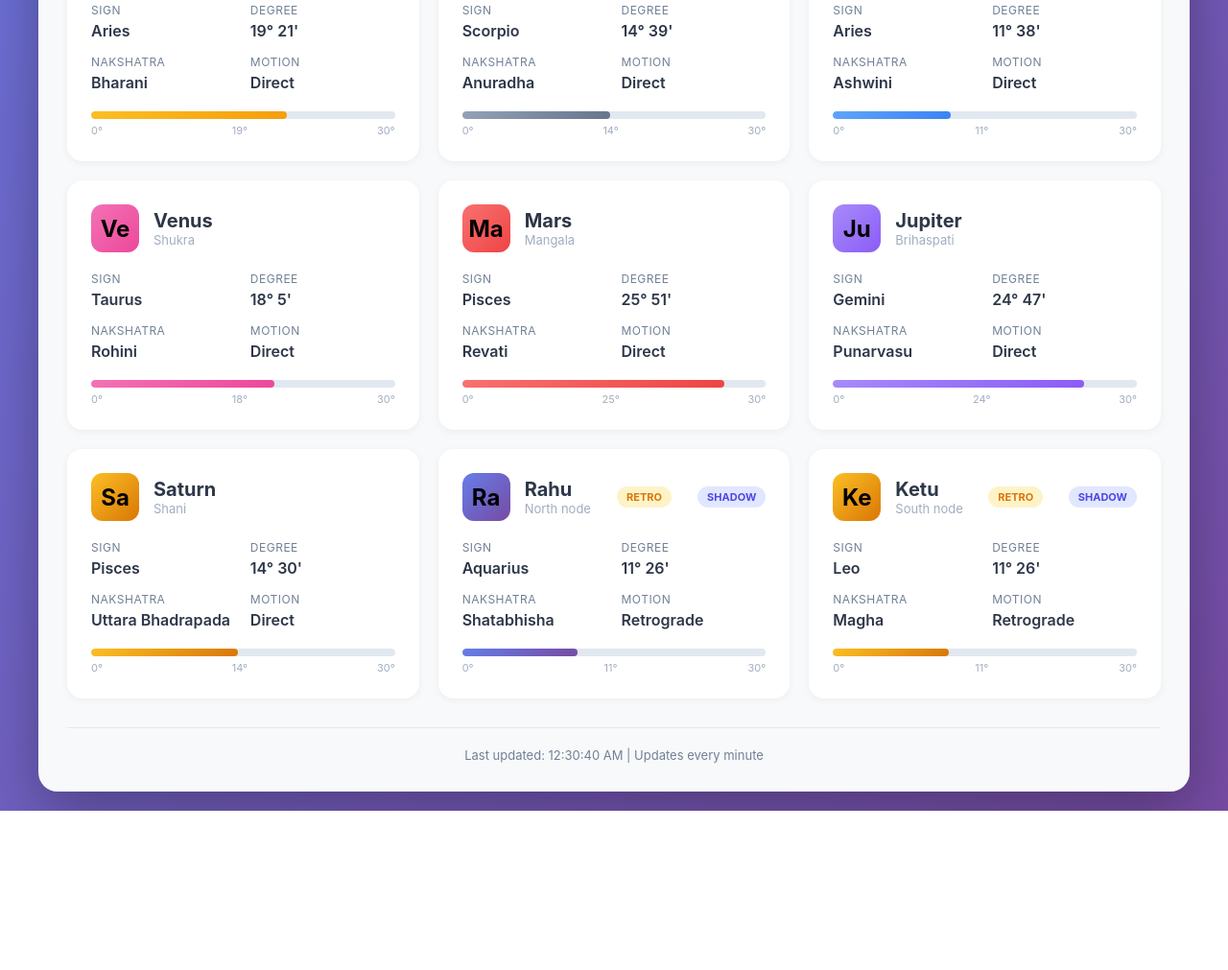
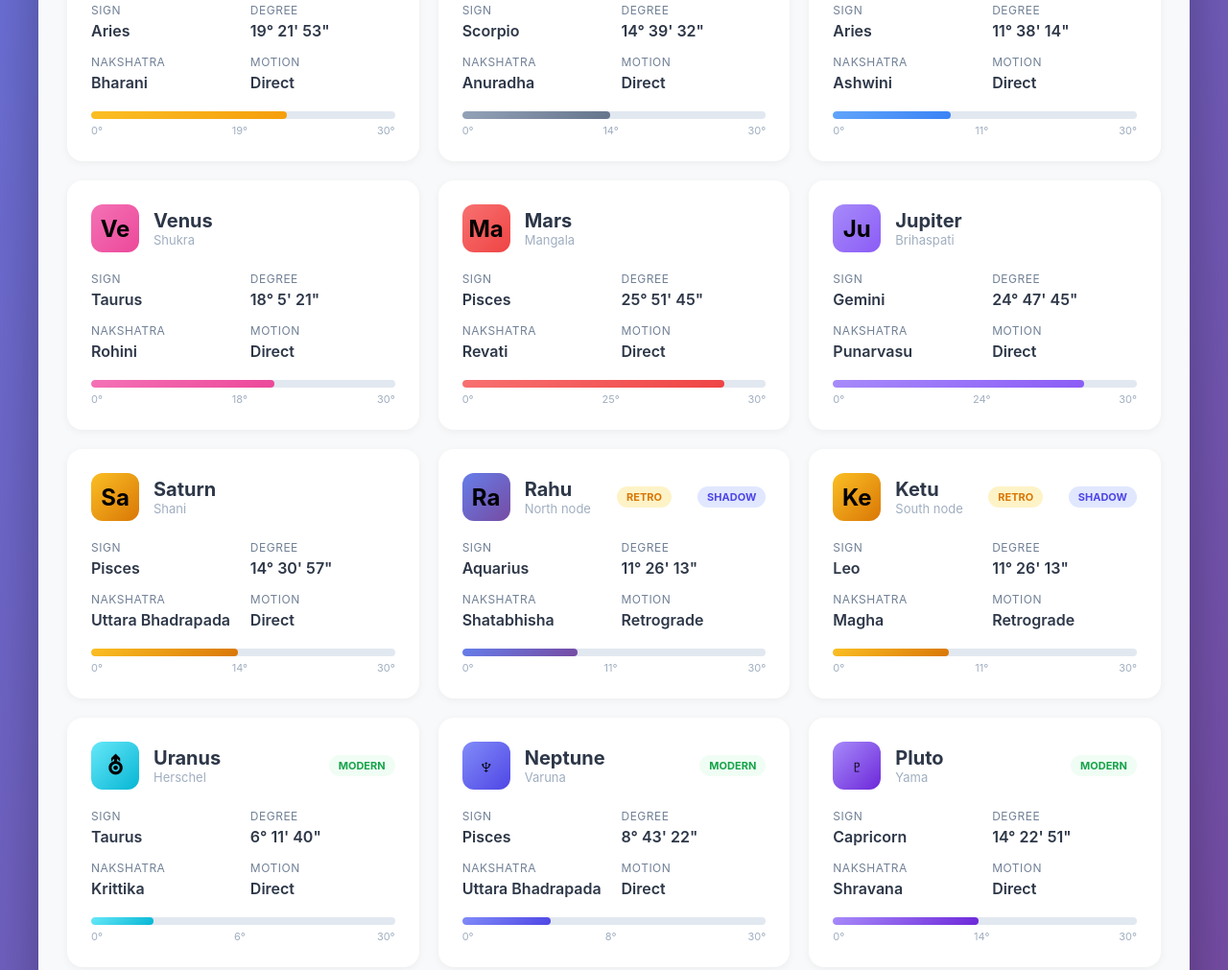
Before and after one commit to suzzxn/k2rahu, a plain HTML site: page index.html in a window 1280 px wide. Shown: the part 1050-2061 px from the top of the page at 96% size. Before the commit the page ends 1895 px from the top, so only its background shows below. Drawn offline with Linux system fonts and the light colour scheme.

Commit message:
Update index.html

```diff
--- a/index.html
+++ b/index.html
@@ -432,6 +432,14 @@
         .saturn { background: linear-gradient(135deg, #fbbf24, #d97706); }
         .rahu { background: linear-gradient(135deg, #667eea, #764ba2); }
         .ketu { background: linear-gradient(135deg, #fbbf24, #d97706); }
+        .uranus  { background: linear-gradient(135deg, #67e8f9, #06b6d4); }
+        .neptune { background: linear-gradient(135deg, #818cf8, #4f46e5); }
+        .pluto   { background: linear-gradient(135deg, #a78bfa, #6d28d9); }
+
+        .badge-modern {
+            background: #f0fdf4;
+            color: #16a34a;
+        }
 
         /* Responsive */
         @media (max-width: 768px) {
@@ -518,7 +526,7 @@
         <div class="header">
             <div class="logo">
                 <div class="logo-dot"></div>
-                <span>Keturahu (Website under construction, thank u for visiting)</span>
+                <span>Keturahu</span>
             </div>
             <nav class="nav">
                 <a href="#"class="active">Horoscopes</a>
@@ -753,6 +761,27 @@
                     const c5 = 0.0549 * Math.sin((352.75 + 2444.228*t)*DEG);
                     return norm360(l0 + c1 + c2 + c3 + c4 + c5);
                 }
+                case 'uranus': {
+                    // Calibrated mean motion + Saturn perturbation — ~0.1° accuracy 2000–2030
+                    const Sa = norm360(50.077444 + 1222.113794 * t);
+                    const corr = 0.4276*Math.sin(Sa*DEG) + 0.1111*Math.cos(Sa*DEG)
+                               + 0.0822*Math.sin(2*Sa*DEG) + 0.0120*Math.cos(2*Sa*DEG)
+                               + 18.1137*t - 6.1185;
+                    return norm360(322.424 + 379.542*t + corr);
+                }
+                case 'neptune': {
+                    // VSOP87 truncated — ~0.5° accuracy 2000–2030
+                    const l0 = 304.348665 + 218.459365 * t;
+                    const c1 = 0.3818 * Math.sin((276.74 + 218.459*t)*DEG);
+                    const c2 = 0.1124 * Math.sin((162.74 + 436.918*t)*DEG);
+                    const c3 = 0.0842 * Math.sin((357.53 + 35999.050*t)*DEG);
+                    const c4 = 0.0348 * Math.sin((276.74 + 437.918*t)*DEG);
+                    return norm360(l0 + c1 + c2 + c3 + c4);
+                }
+                case 'pluto': {
+                    // Calibrated mean motion — ~1° accuracy 2000–2030
+                    return norm360(251.066 + 212.960 * t);
+                }
                 default: return 0;
             }
         }
@@ -773,7 +802,7 @@
             const earthLon = sunLon + Math.PI;
 
             // Approximate distance ratios (AU, mean)
-            const dist = { mercury:0.387, venus:0.723, mars:1.524, jupiter:5.203, saturn:9.537 };
+            const dist = { mercury:0.387, venus:0.723, mars:1.524, jupiter:5.203, saturn:9.537, uranus:19.191, neptune:30.069, pluto:39.482 };
             const r = dist[planet] || 5;
             const R = 1.0; // Earth ~1 AU
 
@@ -797,7 +826,7 @@
             const T1 = toT(jd);
             const T2 = toT(jd + 1);
             let lon1, lon2;
-            if (planet === 'mercury' || planet === 'venus' || planet === 'mars' || planet === 'jupiter' || planet === 'saturn') {
+            if (planet === 'mercury' || planet === 'venus' || planet === 'mars' || planet === 'jupiter' || planet === 'saturn' || planet === 'uranus' || planet === 'neptune' || planet === 'pluto') {
                 lon1 = getGeocentricLongitude(planet, T1);
                 lon2 = getGeocentricLongitude(planet, T2);
             } else {
@@ -829,6 +858,9 @@
                 mars:    { tropical: getGeocentricLongitude('mars',T),    retro: isRetrograde('mars', jd) },
                 jupiter: { tropical: getGeocentricLongitude('jupiter',T), retro: isRetrograde('jupiter', jd) },
                 saturn:  { tropical: getGeocentricLongitude('saturn',T),  retro: isRetrograde('saturn', jd) },
+                uranus:  { tropical: getGeocentricLongitude('uranus',T),  retro: isRetrograde('uranus', jd) },
+                neptune: { tropical: getGeocentricLongitude('neptune',T), retro: isRetrograde('neptune', jd) },
+                pluto:   { tropical: getGeocentricLongitude('pluto',T),   retro: isRetrograde('pluto', jd) },
                 rahu:    { tropical: nodes.rahu,  retro: true },
                 ketu:    { tropical: nodes.ketu,  retro: true },
                 _ayanamsa: ayanamsa
@@ -864,7 +896,10 @@
             jupiter: { name: 'Jupiter', sanskrit: 'Brihaspati', symbol: 'Ju', color: 'jupiter' },
             saturn: { name: 'Saturn', sanskrit: 'Shani', symbol: 'Sa', color: 'saturn' },
             rahu: { name: 'Rahu', sanskrit: 'North node', symbol: 'Ra', color: 'rahu', isShadow: true },
-            ketu: { name: 'Ketu', sanskrit: 'South node', symbol: 'Ke', color: 'ketu', isShadow: true }
+            ketu: { name: 'Ketu', sanskrit: 'South node', symbol: 'Ke', color: 'ketu', isShadow: true },
+            uranus:  { name: 'Uranus',  sanskrit: 'Herschel', symbol: '⛢', color: 'uranus',  isModern: true },
+            neptune: { name: 'Neptune', sanskrit: 'Varuna',   symbol: '♆', color: 'neptune', isModern: true },
+            pluto:   { name: 'Pluto',   sanskrit: 'Yama',     symbol: '♇', color: 'pluto',   isModern: true }
         };
 
         // Lahiri ayanamsa is now computed dynamically per date inside calcAllPositions()
@@ -887,13 +922,15 @@
             return nakshatras[nakshatraIndex];
         }
 
-        // Format degree
+        // Format degree as D° M' S"
         function formatDegree(degree) {
             const sign = Math.floor(degree / 30);
             const degInSign = degree % 30;
             const deg = Math.floor(degInSign);
-            const min = Math.floor((degInSign - deg) * 60);
-            return `${deg}° ${min}'`;
+            const minFull = (degInSign - deg) * 60;
+            const min = Math.floor(minFull);
+            const sec = Math.floor((minFull - min) * 60);
+            return `${deg}° ${min}' ${sec}"`;
         }
 
         // Calculate planetary positions — accurate VSOP87-based engine
@@ -929,6 +966,7 @@
             const badges = [];
             if (data.isRetrograde) badges.push('<span class="planet-badge badge-retro">Retro</span>');
             if (planet.isShadow) badges.push('<span class="planet-badge badge-shadow">Shadow</span>');
+            if (planet.isModern) badges.push('<span class="planet-badge badge-modern">Modern</span>');
 
             const degreeInSign = data.longitude % 30;
             const percentage = (degreeInSign / 30) * 100;
@@ -1013,7 +1051,7 @@
             const grid = document.getElementById('planets-grid');
             grid.innerHTML = '';
 
-            const order = ['sun', 'moon', 'mercury', 'venus', 'mars', 'jupiter', 'saturn', 'rahu', 'ketu'];
+            const order = ['sun', 'moon', 'mercury', 'venus', 'mars', 'jupiter', 'saturn', 'rahu', 'ketu', 'uranus', 'neptune', 'pluto'];
             order.forEach(key => {
                 grid.innerHTML += createPlanetCard(key, planets[key], positions[key]);
             });
```
